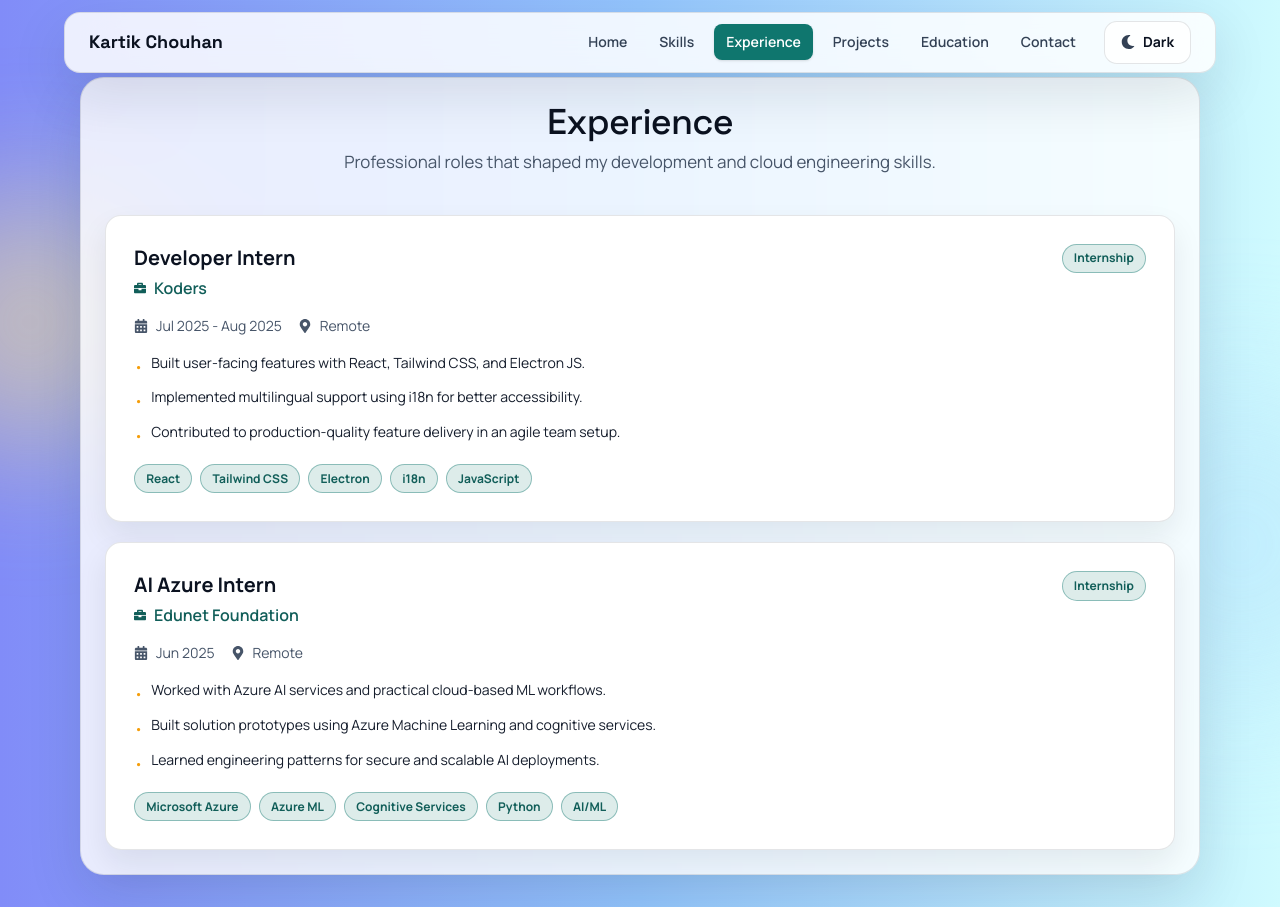
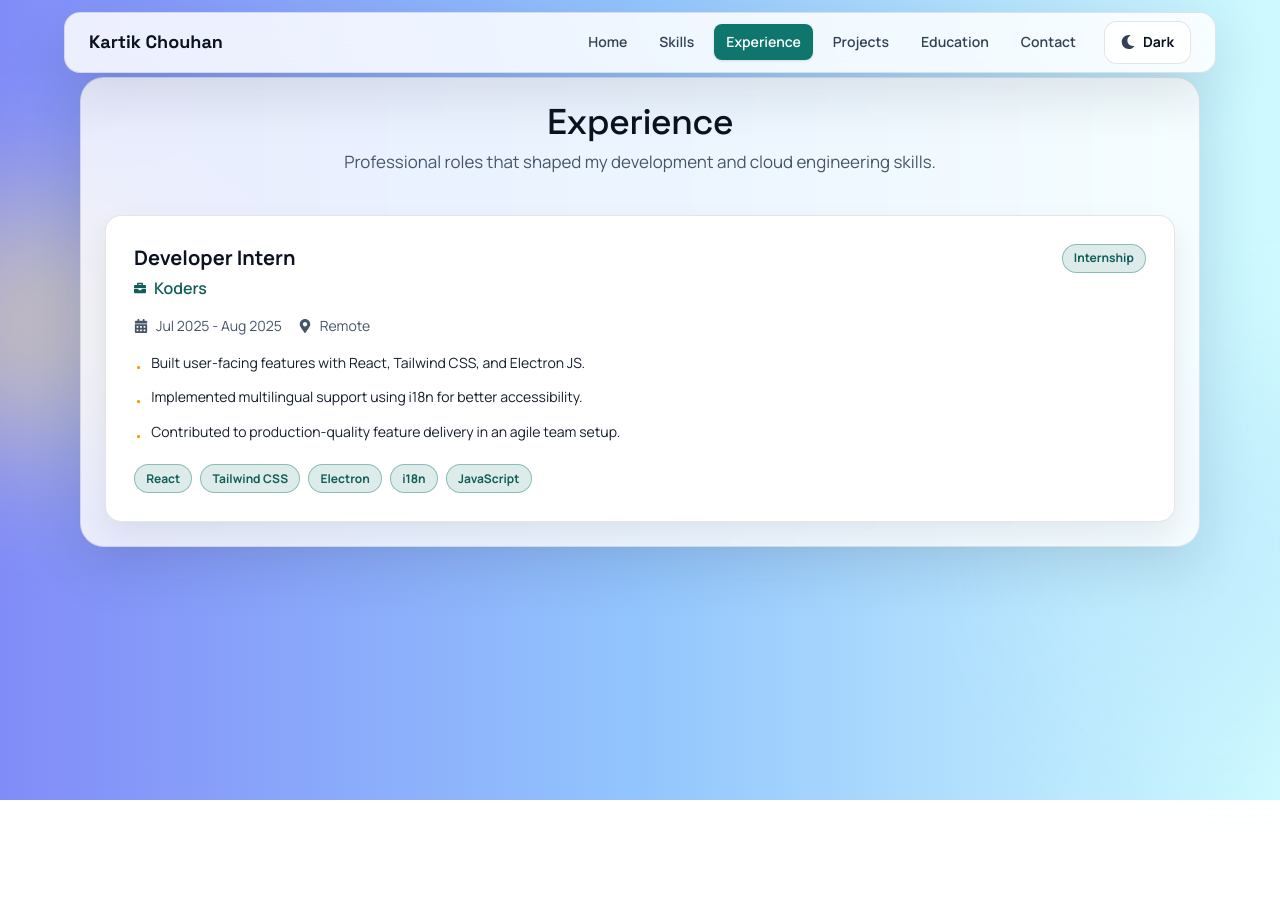
Before and after one commit to kchouhan145/react-porfolio, a React (Vite) app: page /experience in a window 1280 px wide. After the commit the page ends 800 px from the top, so only its background shows below. Built offline with nearby package versions, Linux system fonts and the light colour scheme.

Commit message:
fix skills and experience

```diff
--- a/src/Components/Experience.jsx
+++ b/src/Components/Experience.jsx
@@ -15,19 +15,6 @@ const Experience = () => {
         'Contributed to production-quality feature delivery in an agile team setup.'
       ],
       technologies: ['React', 'Tailwind CSS', 'Electron', 'i18n', 'JavaScript']
-    },
-    {
-      id: 2,
-      title: 'AI Azure Intern',
-      company: 'Edunet Foundation',
-      location: 'Remote',
-      duration: 'Jun 2025',
-      description: [
-        'Worked with Azure AI services and practical cloud-based ML workflows.',
-        'Built solution prototypes using Azure Machine Learning and cognitive services.',
-        'Learned engineering patterns for secure and scalable AI deployments.'
-      ],
-      technologies: ['Microsoft Azure', 'Azure ML', 'Cognitive Services', 'Python', 'AI/ML']
     }
   ]
 
--- a/src/Components/Skills.jsx
+++ b/src/Components/Skills.jsx
@@ -20,12 +20,12 @@ const Skills = () => {
     {
       title: 'Databases',
       icon: 'https://cdn.jsdelivr.net/gh/devicons/devicon/icons/mysql/mysql-original.svg',
-      detail: 'MySQL, PostgreSQL, schema design, query optimization, and data modeling.'
+      detail: 'MySQL, schema design, query optimization, and data modeling.'
     },
     {
       title: 'Programming',
       icon: 'https://cdn.jsdelivr.net/gh/devicons/devicon/icons/cplusplus/cplusplus-original.svg',
-      detail: 'C++, Python, and modern JavaScript for algorithms and automation tasks.'
+      detail: 'C++, and modern JavaScript for algorithms and automation tasks.'
     },
     {
       title: 'Version Control',
```
